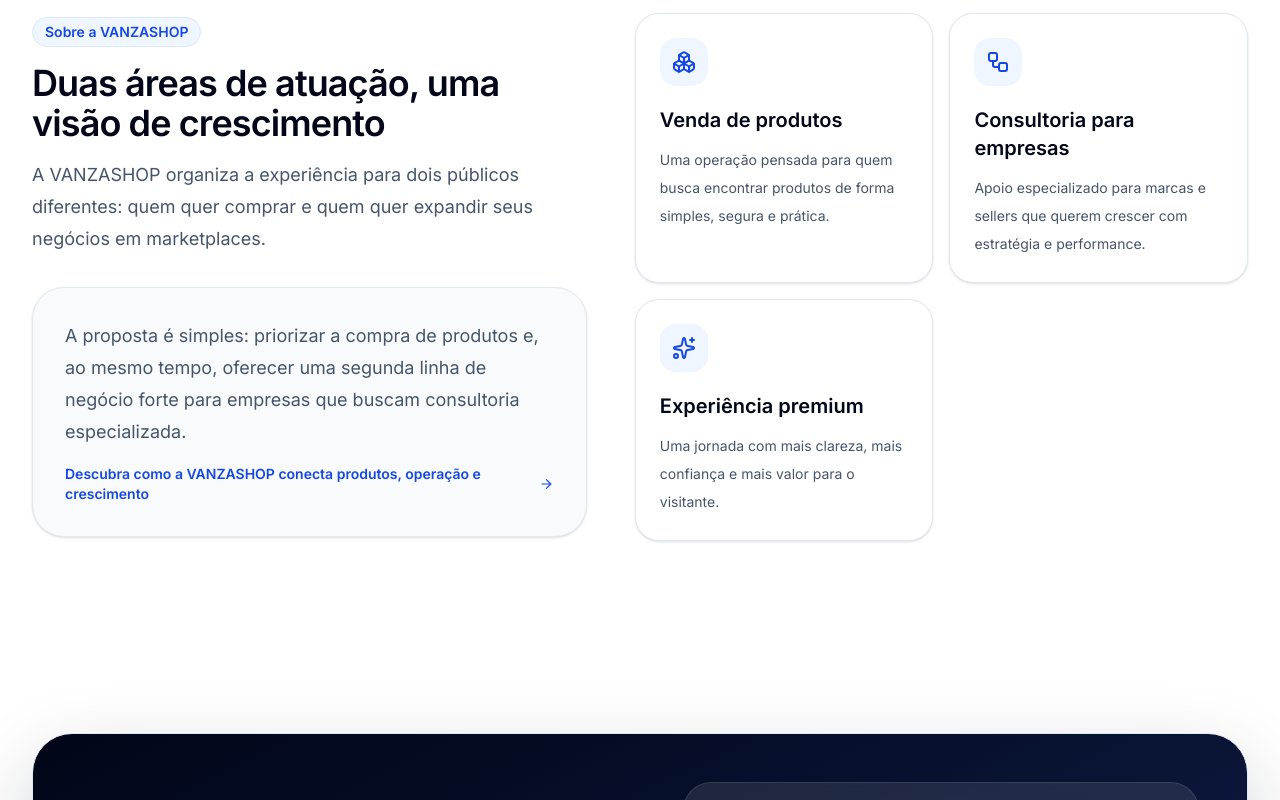
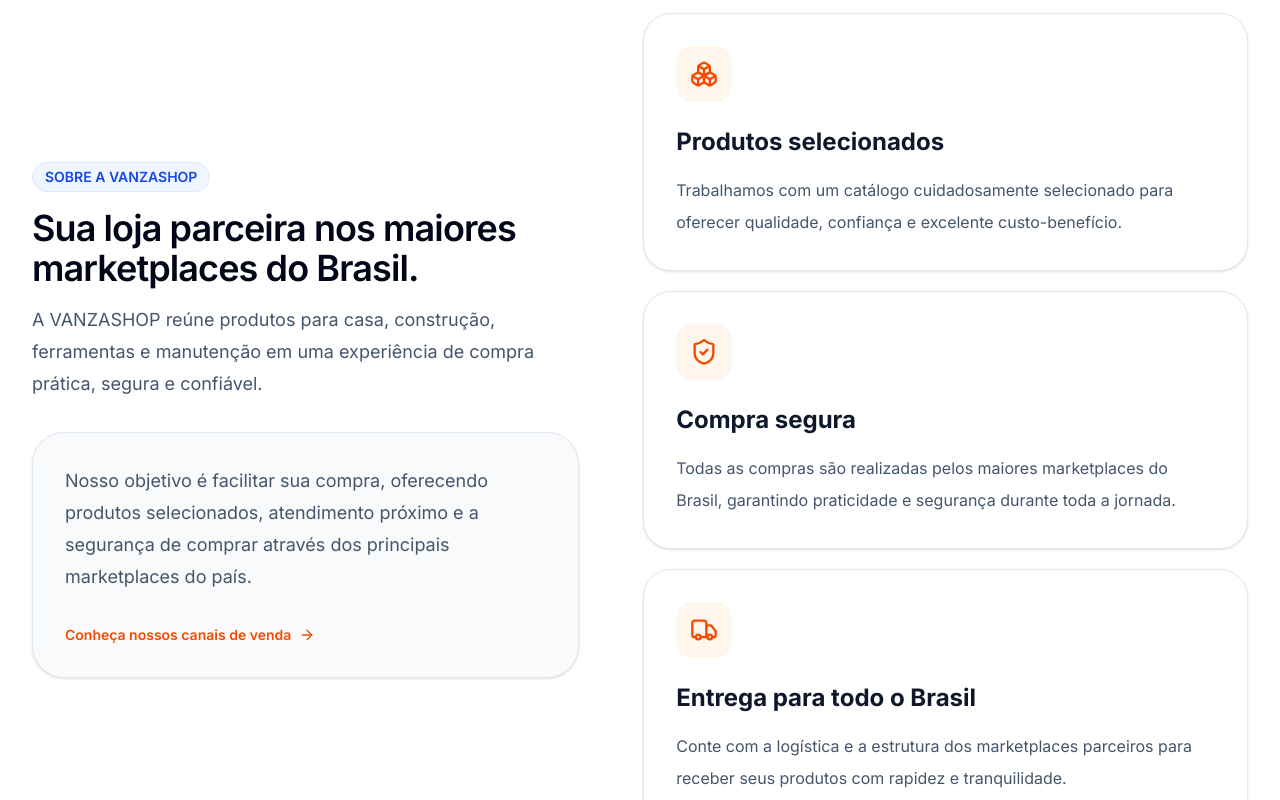
Before and after one commit to vanzashop-bit/Vanzashop-Site, a Next.js app: page / in a window 1280 px wide. Shown: the part 4260-5060 px from the top of the page. Built offline with nearby package versions, Linux system fonts and the light colour scheme.

Commit message:
Update About.tsx

```diff
--- a/components/About.tsx
+++ b/components/About.tsx
@@ -1,59 +1,104 @@
-import { ArrowRight, Boxes, Sparkles, Workflow } from "lucide-react";
+import { ArrowRight, Boxes, ShieldCheck, Truck } from "lucide-react";
 import SectionTitle from "./SectionTitle";
 
 const pillars = [
   {
-    title: "Venda de produtos",
-    description: "Uma operação pensada para quem busca encontrar produtos de forma simples, segura e prática.",
+    title: "Produtos selecionados",
+    description:
+      "Trabalhamos com um catálogo cuidadosamente selecionado para oferecer qualidade, confiança e excelente custo-benefício.",
     icon: Boxes,
   },
   {
-    title: "Consultoria para empresas",
-    description: "Apoio especializado para marcas e sellers que querem crescer com estratégia e performance.",
-    icon: Workflow,
+    title: "Compra segura",
+    description:
+      "Todas as compras são realizadas pelos maiores marketplaces do Brasil, garantindo praticidade e segurança durante toda a jornada.",
+    icon: ShieldCheck,
   },
   {
-    title: "Experiência premium",
-    description: "Uma jornada com mais clareza, mais confiança e mais valor para o visitante.",
-    icon: Sparkles,
+    title: "Entrega para todo o Brasil",
+    description:
+      "Conte com a logística e a estrutura dos marketplaces parceiros para receber seus produtos com rapidez e tranquilidade.",
+    icon: Truck,
   },
 ];
 
 export default function About() {
   return (
-    <section id="about" className="mx-auto max-w-7xl px-4 py-24 sm:px-6 lg:px-8">
-      <div className="grid gap-12 lg:grid-cols-[0.95fr_1.05fr] lg:items-center">
+    <section
+      id="about"
+      className="mx-auto max-w-7xl px-4 py-24 sm:px-6 lg:px-8"
+    >
+      <div className="grid gap-16 lg:grid-cols-[0.95fr_1.05fr] lg:items-center">
+
         <div>
+
           <SectionTitle
-            eyebrow="Sobre a VANZASHOP"
-            title="Duas áreas de atuação, uma visão de crescimento"
-            description="A VANZASHOP organiza a experiência para dois públicos diferentes: quem quer comprar e quem quer expandir seus negócios em marketplaces."
+            eyebrow="SOBRE A VANZASHOP"
+            title="Sua loja parceira nos maiores marketplaces do Brasil."
+            description="A VANZASHOP reúne produtos para casa, construção, ferramentas e manutenção em uma experiência de compra prática, segura e confiável."
           />
-          <div className="mt-8 space-y-4 rounded-[2rem] border border-slate-200 bg-slate-50 p-8 shadow-sm">
+
+          <div className="mt-8 rounded-[2rem] border border-slate-200 bg-slate-50 p-8 shadow-sm">
+
             <p className="text-lg leading-8 text-slate-600">
-              A proposta é simples: priorizar a compra de produtos e, ao mesmo tempo, oferecer uma segunda linha de negócio forte para empresas que buscam consultoria especializada.
+
+              Nosso objetivo é facilitar sua compra, oferecendo produtos
+              selecionados, atendimento próximo e a segurança de comprar através
+              dos principais marketplaces do país.
+
             </p>
-            <div className="flex items-center gap-2 text-sm font-semibold text-blue-700">
-              Descubra como a VANZASHOP conecta produtos, operação e crescimento
+
+            <div className="mt-8 flex items-center gap-2 text-sm font-semibold text-orange-600">
+
+              Conheça nossos canais de venda
+
               <ArrowRight className="h-4 w-4" />
+
             </div>
+
           </div>
+
         </div>
 
-        <div className="grid gap-4 sm:grid-cols-2">
+        <div className="grid gap-5">
+
           {pillars.map((pillar) => {
+
             const Icon = pillar.icon;
+
             return (
-              <div key={pillar.title} className="rounded-[1.5rem] border border-slate-200 bg-white p-6 shadow-sm transition hover:-translate-y-1 hover:shadow-xl">
-                <div className="flex h-12 w-12 items-center justify-center rounded-2xl bg-blue-50 text-blue-700">
-                  <Icon className="h-6 w-6" />
+
+              <div
+                key={pillar.title}
+                className="rounded-[1.75rem] border border-slate-200 bg-white p-8 shadow-sm transition duration-300 hover:-translate-y-1 hover:shadow-xl"
+              >
+
+                <div className="flex h-14 w-14 items-center justify-center rounded-2xl bg-orange-50 text-orange-600">
+
+                  <Icon className="h-7 w-7" />
+
                 </div>
-                <h3 className="mt-5 text-xl font-semibold text-slate-950">{pillar.title}</h3>
-                <p className="mt-3 text-sm leading-7 text-slate-600">{pillar.description}</p>
+
+                <h3 className="mt-6 text-2xl font-bold text-slate-900">
+
+                  {pillar.title}
+
+                </h3>
+
+                <p className="mt-4 leading-8 text-slate-600">
+
+                  {pillar.description}
+
+                </p>
+
               </div>
+
             );
+
           })}
+
         </div>
+
       </div>
     </section>
   );
```
